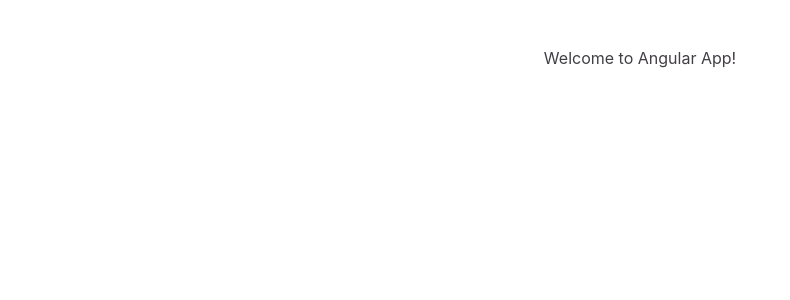
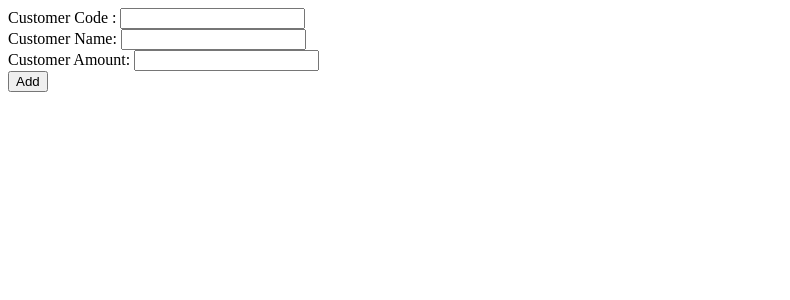
Before and after one commit to akumarkk/WebFW, an Angular app in the folder ngApps/App/: page / in a window 1280 px wide. Shown: the top 300 px of the page, without its empty margins (0-790 px from the left). Built offline with nearby package versions, Linux system fonts and the light colour scheme.

Commit message:
customer comp

```diff
--- a/ngApps/App/src/app/app.component.html
+++ b/ngApps/App/src/app/app.component.html
@@ -8,178 +8,12 @@
 <!-- * * * * * * * * * * * * * * * * * * * * * * * * * * * * * * * -->
 
 <style>
-  :host {
-    --bright-blue: oklch(51.01% 0.274 263.83);
-    --electric-violet: oklch(53.18% 0.28 296.97);
-    --french-violet: oklch(47.66% 0.246 305.88);
-    --vivid-pink: oklch(69.02% 0.277 332.77);
-    --hot-red: oklch(61.42% 0.238 15.34);
-    --orange-red: oklch(63.32% 0.24 31.68);
 
-    --gray-900: oklch(19.37% 0.006 300.98);
-    --gray-700: oklch(36.98% 0.014 302.71);
-    --gray-400: oklch(70.9% 0.015 304.04);
-
-    --red-to-pink-to-purple-vertical-gradient: linear-gradient(
-      180deg,
-      var(--orange-red) 0%,
-      var(--vivid-pink) 50%,
-      var(--electric-violet) 100%
-    );
-
-    --red-to-pink-to-purple-horizontal-gradient: linear-gradient(
-      90deg,
-      var(--orange-red) 0%,
-      var(--vivid-pink) 50%,
-      var(--electric-violet) 100%
-    );
-
-    --pill-accent: var(--bright-blue);
-
-    font-family: "Inter", -apple-system, BlinkMacSystemFont, "Segoe UI", Roboto,
-      Helvetica, Arial, sans-serif, "Apple Color Emoji", "Segoe UI Emoji",
-      "Segoe UI Symbol";
-    box-sizing: border-box;
-    -webkit-font-smoothing: antialiased;
-    -moz-osx-font-smoothing: grayscale;
-  }
-
-  h1 {
-    font-size: 3.125rem;
-    color: var(--gray-900);
-    font-weight: 500;
-    line-height: 100%;
-    letter-spacing: -0.125rem;
-    margin: 0;
-    font-family: "Inter Tight", -apple-system, BlinkMacSystemFont, "Segoe UI", Roboto,
-      Helvetica, Arial, sans-serif, "Apple Color Emoji", "Segoe UI Emoji",
-      "Segoe UI Symbol";
-  }
-
-  p {
-    margin: 0;
-    color: var(--gray-700);
-  }
-
-  main {
-    width: 100%;
-    min-height: 100%;
-    display: flex;
-    justify-content: center;
-    align-items: center;
-    padding: 1rem;
-    box-sizing: inherit;
-    position: relative;
-  }
-
-  .angular-logo {
-    max-width: 9.2rem;
-  }
-
-  .content {
-    display: flex;
-    justify-content: space-around;
-    width: 100%;
-    max-width: 700px;
-    margin-bottom: 3rem;
-  }
-
-  .content h1 {
-    margin-top: 1.75rem;
-  }
-
-  .content p {
-    margin-top: 1.5rem;
-  }
-
-  .divider {
-    width: 1px;
-    background: var(--red-to-pink-to-purple-vertical-gradient);
-    margin-inline: 0.5rem;
-  }
-
-  .pill-group {
-    display: flex;
-    flex-direction: column;
-    align-items: start;
-    flex-wrap: wrap;
-    gap: 1.25rem;
-  }
-
-  .pill {
-    display: flex;
-    align-items: center;
-    --pill-accent: var(--bright-blue);
-    background: color-mix(in srgb, var(--pill-accent) 5%, transparent);
-    color: var(--pill-accent);
-    padding-inline: 0.75rem;
-    padding-block: 0.375rem;
-    border-radius: 2.75rem;
-    border: 0;
-    transition: background 0.3s ease;
-    font-family: var(--inter-font);
-    font-size: 0.875rem;
-    font-style: normal;
-    font-weight: 500;
-    line-height: 1.4rem;
-    letter-spacing: -0.00875rem;
-    text-decoration: none;
-  }
-
-  .pill:hover {
-    background: color-mix(in srgb, var(--pill-accent) 15%, transparent);
-  }
-
-  .pill-group .pill:nth-child(6n + 1) {
-    --pill-accent: var(--bright-blue);
-  }
-  .pill-group .pill:nth-child(6n + 2) {
-    --pill-accent: var(--french-violet);
-  }
-  .pill-group .pill:nth-child(6n + 3),
-  .pill-group .pill:nth-child(6n + 4),
-  .pill-group .pill:nth-child(6n + 5) {
-    --pill-accent: var(--hot-red);
-  }
-
-  .pill-group svg {
-    margin-inline-start: 0.25rem;
-  }
-
-  .social-links {
-    display: flex;
-    align-items: center;
-    gap: 0.73rem;
-    margin-top: 1.5rem;
-  }
-
-  .social-links path {
-    transition: fill 0.3s ease;
-    fill: var(--gray-400);
-  }
-
-  .social-links a:hover svg path {
-    fill: var(--gray-900);
-  }
-
-  @media screen and (max-width: 650px) {
-    .content {
-      flex-direction: column;
-      width: max-content;
-    }
-
-    .divider {
-      height: 1px;
-      width: 100%;
-      background: var(--red-to-pink-to-purple-horizontal-gradient);
-      margin-block: 1.5rem;
-    }
-  }
 </style>
 
 <main class="main">
   <div class="content">
-    <p>Welcome to Angular App!</p>
+    <p>Welcome to Angular App - {{title}}!</p>
   </div>
 </main>
 <router-outlet />
--- /dev/null
+++ b/ngApps/App/src/app/customer.component.ts
@@ -0,0 +1,14 @@
+import { Component } from '@angular/core';
+import {Customer} from './customer.model'
+
+
+@Component({
+    selector: 'app-root',
+    templateUrl: './customer.view.html',
+    styleUrls: ['./customer.component.scss']
+})
+export class CustomerComponent{
+    title= 'Customer Application';
+    CustomerModel : Customer = new Customer();
+
+}
--- /dev/null
+++ b/ngApps/App/src/app/customer.model.ts
@@ -0,0 +1,5 @@
+export class Customer{
+    CustomerCode:string = "";
+    CustomerName:string = "";
+    CustomerAmount:number = 0;
+}
--- /dev/null
+++ b/ngApps/App/src/app/customer.view.html
@@ -0,0 +1,7 @@
+Customer Code : <input type="text"/> <br/>
+Customer Name: <input type="text"/><br/>
+Customer Amount: <input type="text"/> <br/>
+
+
+
+<input type="button" value="Add"/>
--- a/ngApps/App/src/main.server.ts
+++ b/ngApps/App/src/main.server.ts
@@ -2,6 +2,8 @@
 import { AppComponent } from './app/app.component';
 import { config } from './app/app.config.server';
 
-const bootstrap = () => bootstrapApplication(AppComponent, config);
+import { CustomerComponent } from './app/customer.component';
+
+const bootstrap = () => bootstrapApplication(CustomerComponent, config);
 
 export default bootstrap;
--- a/ngApps/App/src/main.ts
+++ b/ngApps/App/src/main.ts
@@ -2,5 +2,7 @@
 import { appConfig } from './app/app.config';
 import { AppComponent } from './app/app.component';
 
-bootstrapApplication(AppComponent, appConfig)
+import { CustomerComponent } from './app/customer.component';
+
+bootstrapApplication(CustomerComponent, appConfig)
   .catch((err) => console.error(err));
```
Also changed, not shown: ngApps/App/src/app/customer.component.scss (added), 1 other file (tests, documents, lock files or other folders).
